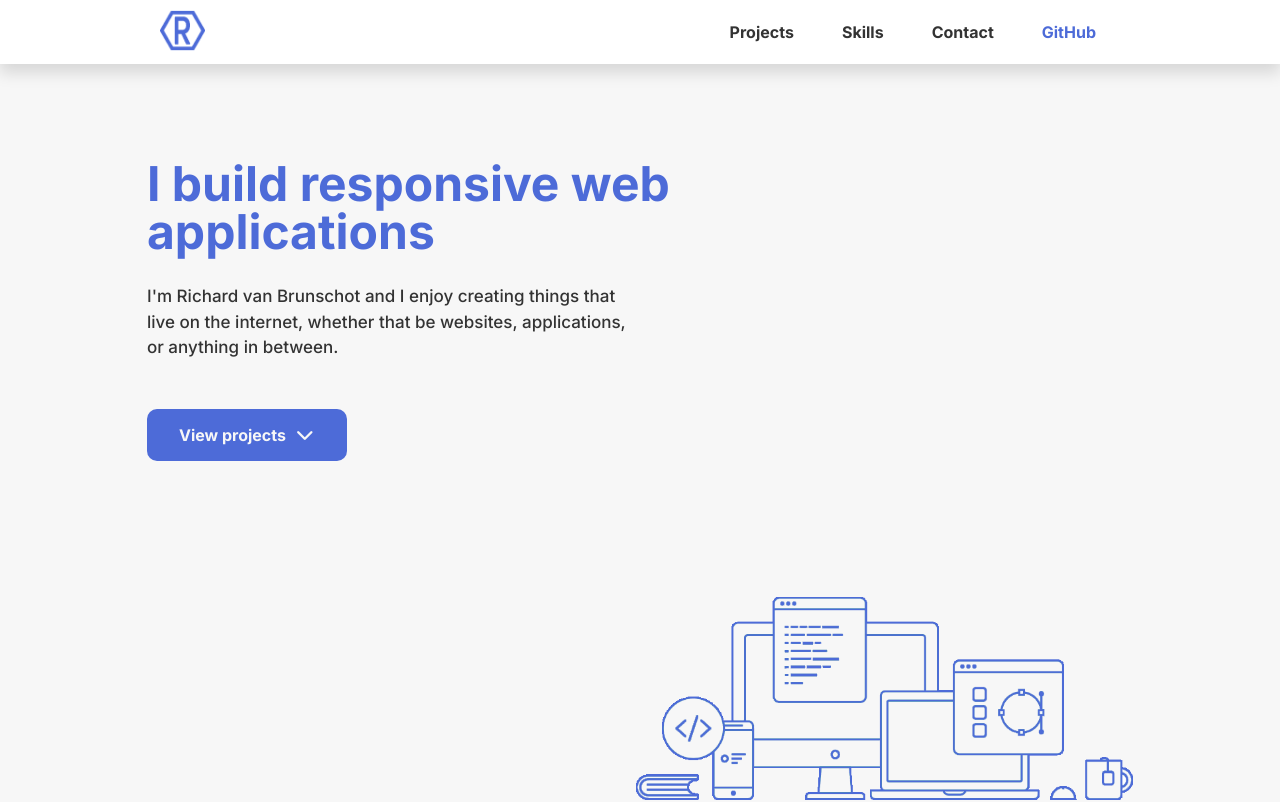
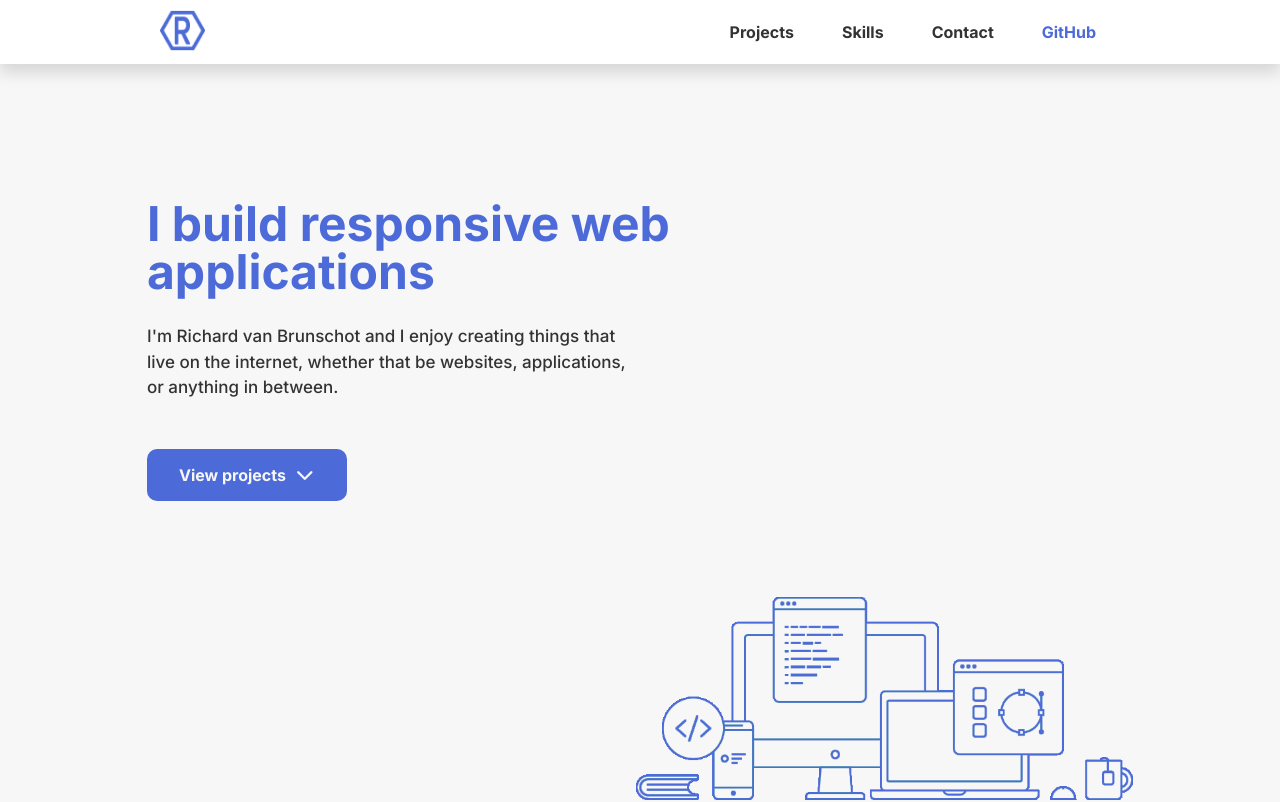
Before and after one commit to Richardvbr/fe-portfolio, a Vue app: page / in a window 1280 px wide. Shown: the top 802 px of the page. Built offline with nearby package versions, Linux system fonts and the light colour scheme.

Commit message:
padding home page

```diff
--- a/src/components/Home.vue
+++ b/src/components/Home.vue
@@ -116,7 +116,7 @@ $accent-color: #4d6bd8;
     }
 
     #home-content {
-      padding-top: 10rem;
+      padding-top: 12.5rem;
     }
 
     img {
```
